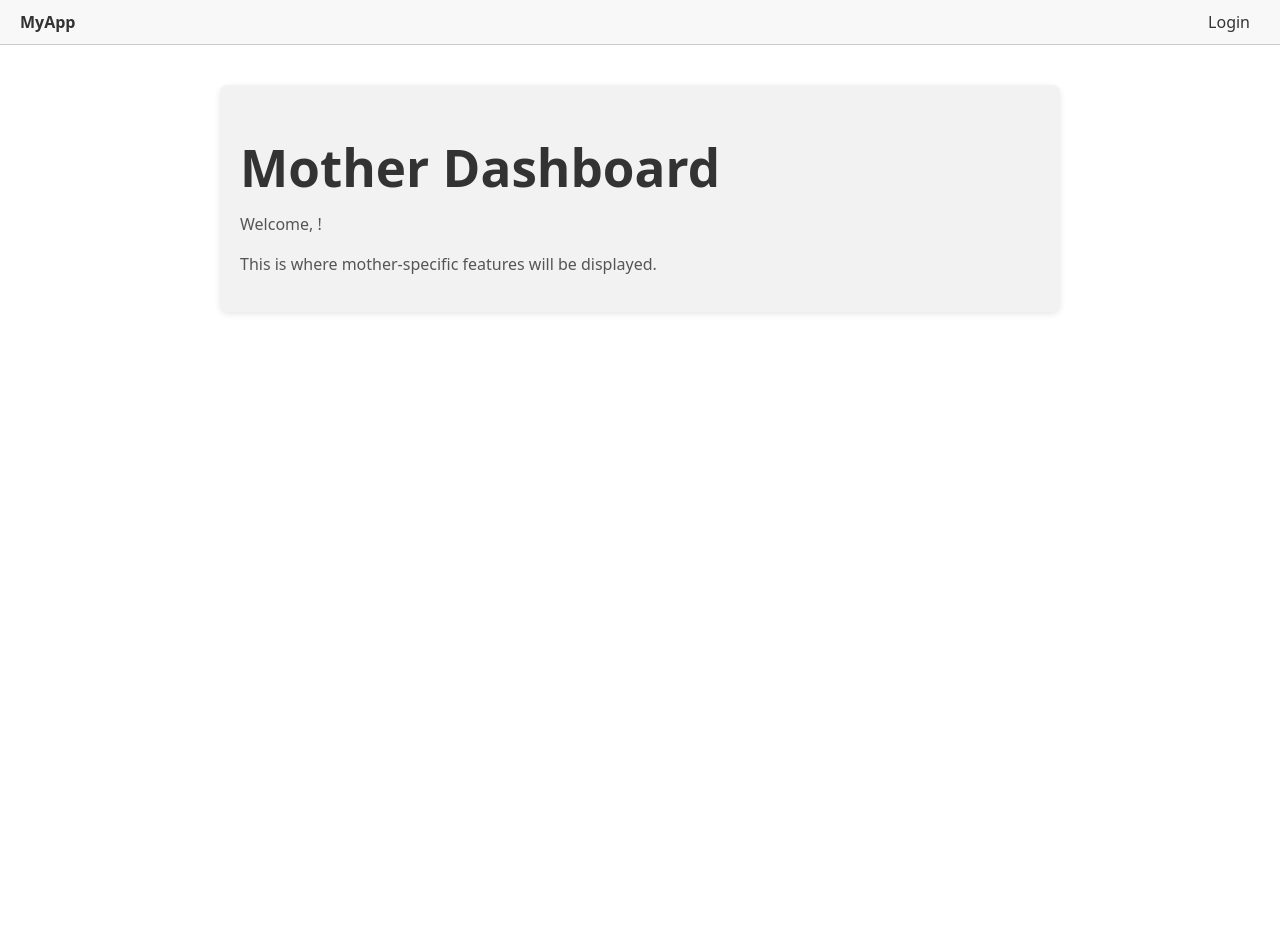
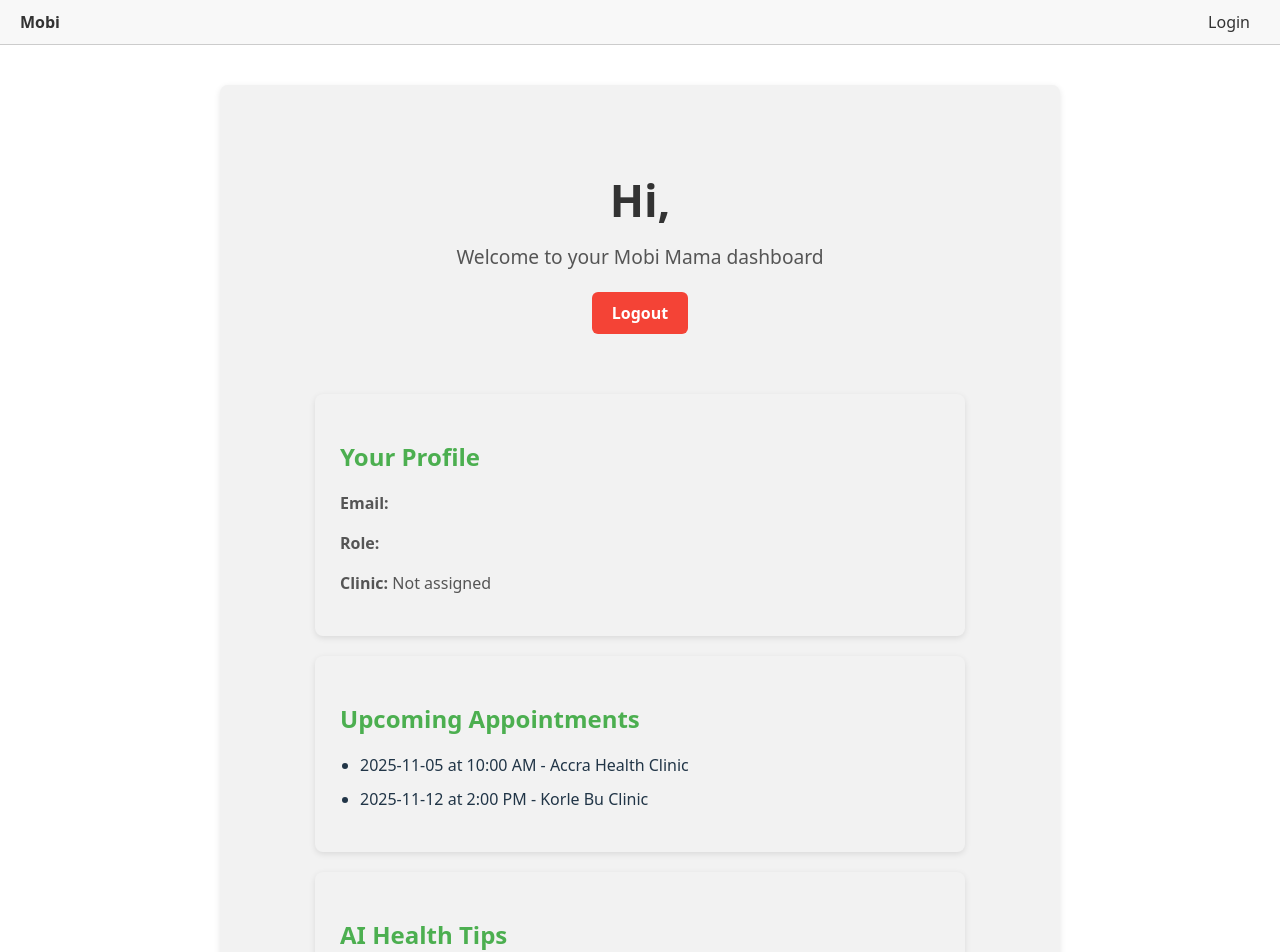
Before and after one commit to martinsalzberg53-collab/mobimama1111, a React app in the folder frontend/: page /motherdashboard in a window 1280 px wide. Shown: the top 952 px of the page. Before the commit the page ends 800 px from the top, so only its background shows below. Built offline with nearby package versions, Linux system fonts and the light colour scheme; the HTML template or start-up script is replaced by a standard one.

Commit message:
navbar edits

```diff
--- a/frontend/src/components/Navbar.tsx
+++ b/frontend/src/components/Navbar.tsx
@@ -9,7 +9,7 @@ const Navbar = () => {
     <nav>
       <div>
         <Link to="/" className="brand">
-          MyApp
+          Mobi
         </Link>
       </div>
 
@@ -21,13 +21,13 @@ const Navbar = () => {
             {/* Role-based dashboard links */}
             {user.role === "mother" && (
               <Link to="/motherdashboard" style={{ marginRight: "10px" }}>
-                Mother Dashboard
+                My Dashboard
               </Link>
             )}
 
             {user.role === "nurse" && (
               <Link to="/nursedashboard" style={{ marginRight: "10px" }}>
-                Nurse Dashboard
+                My Dashboard
               </Link>
             )}
 
--- a/frontend/src/pages/MotherDashboard.tsx
+++ b/frontend/src/pages/MotherDashboard.tsx
@@ -1,15 +1,61 @@
 import React from "react";
 import { useUser } from "../context/UserContext";
-import "../styles/MotherDashboard.css"; // import your dashboard-specific CSS
+import "../styles/MotherDashboard.css";
 
 const MotherDashboard = () => {
-  const { user } = useUser();
+  const { user, logout } = useUser();
+
+  // Mock upcoming appointments
+  const appointments = [
+    { date: "2025-11-05", time: "10:00 AM", clinic: "Accra Health Clinic" },
+    { date: "2025-11-12", time: "2:00 PM", clinic: "Korle Bu Clinic" },
+  ];
+
+  // Mock AI health tips
+  const aiTips = [
+    "Drink 8 glasses of water daily to stay hydrated.",
+    "Prenatal vitamins improve baby health.",
+    "Take a 15-minute walk daily for circulation.",
+  ];
 
   return (
     <div className="dashboard-container">
-      <h1>Mother Dashboard</h1>
-      <p>Welcome, {user?.username}!</p>
-      <p>This is where mother-specific features will be displayed.</p>
+      <header className="dashboard-header">
+        <h1>Hi, {user?.username}</h1>
+        <p>Welcome to your Mobi Mama dashboard</p>
+        <button onClick={logout} className="logout-btn">Logout</button>
+      </header>
+
+      <section className="profile-card">
+        <h2>Your Profile</h2>
+        <p><strong>Email:</strong> {user?.email}</p>
+        <p><strong>Role:</strong> {user?.role}</p>
+        <p><strong>Clinic:</strong> {user?.clinic || "Not assigned"}</p>
+      </section>
+
+      <section className="appointments-card">
+        <h2>Upcoming Appointments</h2>
+        {appointments.length > 0 ? (
+          <ul>
+            {appointments.map((appt, index) => (
+              <li key={index}>
+                {appt.date} at {appt.time} - {appt.clinic}
+              </li>
+            ))}
+          </ul>
+        ) : (
+          <p>No upcoming appointments</p>
+        )}
+      </section>
+
+      <section className="ai-tips-card">
+        <h2>AI Health Tips</h2>
+        <ul>
+          {aiTips.map((tip, index) => (
+            <li key={index}>{tip}</li>
+          ))}
+        </ul>
+      </section>
     </div>
   );
 };
--- a/frontend/src/styles/MotherDashboard.css
+++ b/frontend/src/styles/MotherDashboard.css
@@ -1,19 +1,66 @@
-/* MotherDashboard.css / NurseDashboard.css */
 .dashboard-container {
-  max-width: 800px;
-  margin: 40px auto;
+  min-height: 100vh;
+  background-color: #ffffff;
+  color: #213547;
+  font-family: system-ui, Avenir, Helvetica, Arial, sans-serif;
   padding: 20px;
-  background-color: #f2f2f2;
-  border-radius: 8px;
-  box-shadow: 0 2px 6px rgba(0, 0, 0, 0.1);
 }
 
-.dashboard-container h1 {
-  color: #333;
-  margin-bottom: 15px;
+/* Header */
+.dashboard-header {
+  text-align: center;
+  padding: 40px 20px;
 }
 
-.dashboard-container p {
-  color: #555;
-  line-height: 1.5;
+.dashboard-header h1 {
+  font-size: 2.8em;
+  margin-bottom: 10px;
+  color: #4caf50;
 }
+
+.dashboard-header p {
+  font-size: 1.2em;
+  margin-bottom: 20px;
+}
+
+.logout-btn {
+  padding: 10px 20px;
+  background-color: #f44336;
+  color: white;
+  font-weight: bold;
+  border-radius: 6px;
+  border: none;
+  cursor: pointer;
+  transition: background-color 0.3s ease;
+}
+
+.logout-btn:hover {
+  background-color: #d32f2f;
+}
+
+/* Cards */
+.profile-card,
+.appointments-card,
+.ai-tips-card {
+  background-color: #f2f2f2;
+  padding: 25px;
+  border-radius: 8px;
+  margin: 20px auto;
+  max-width: 600px;
+  box-shadow: 0 2px 6px rgba(0,0,0,0.1);
+}
+
+.profile-card h2,
+.appointments-card h2,
+.ai-tips-card h2 {
+  margin-bottom: 15px;
+  color: #4caf50;
+}
+
+ul {
+  padding-left: 20px;
+}
+
+li {
+  margin-bottom: 10px;
+}
```
